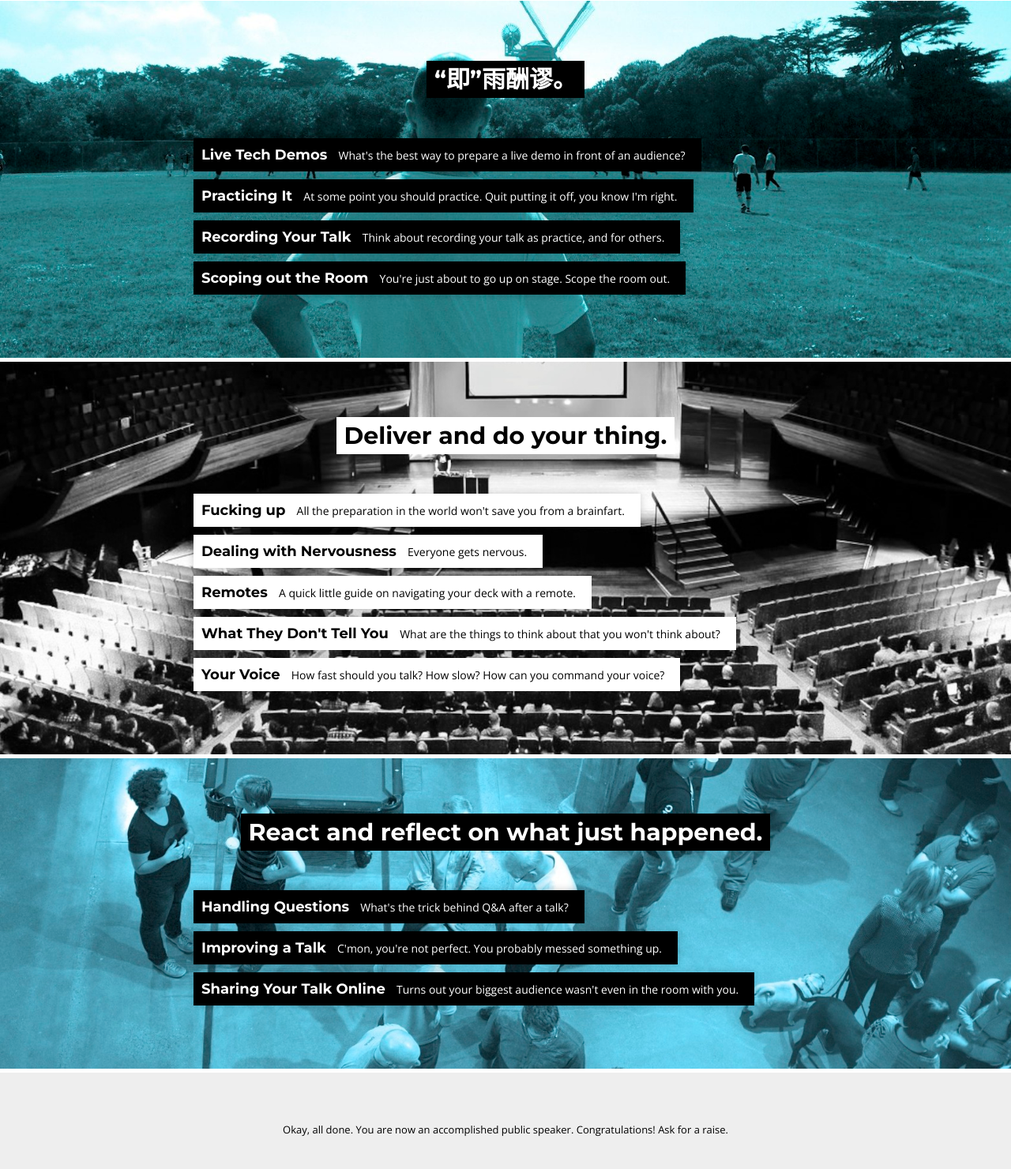
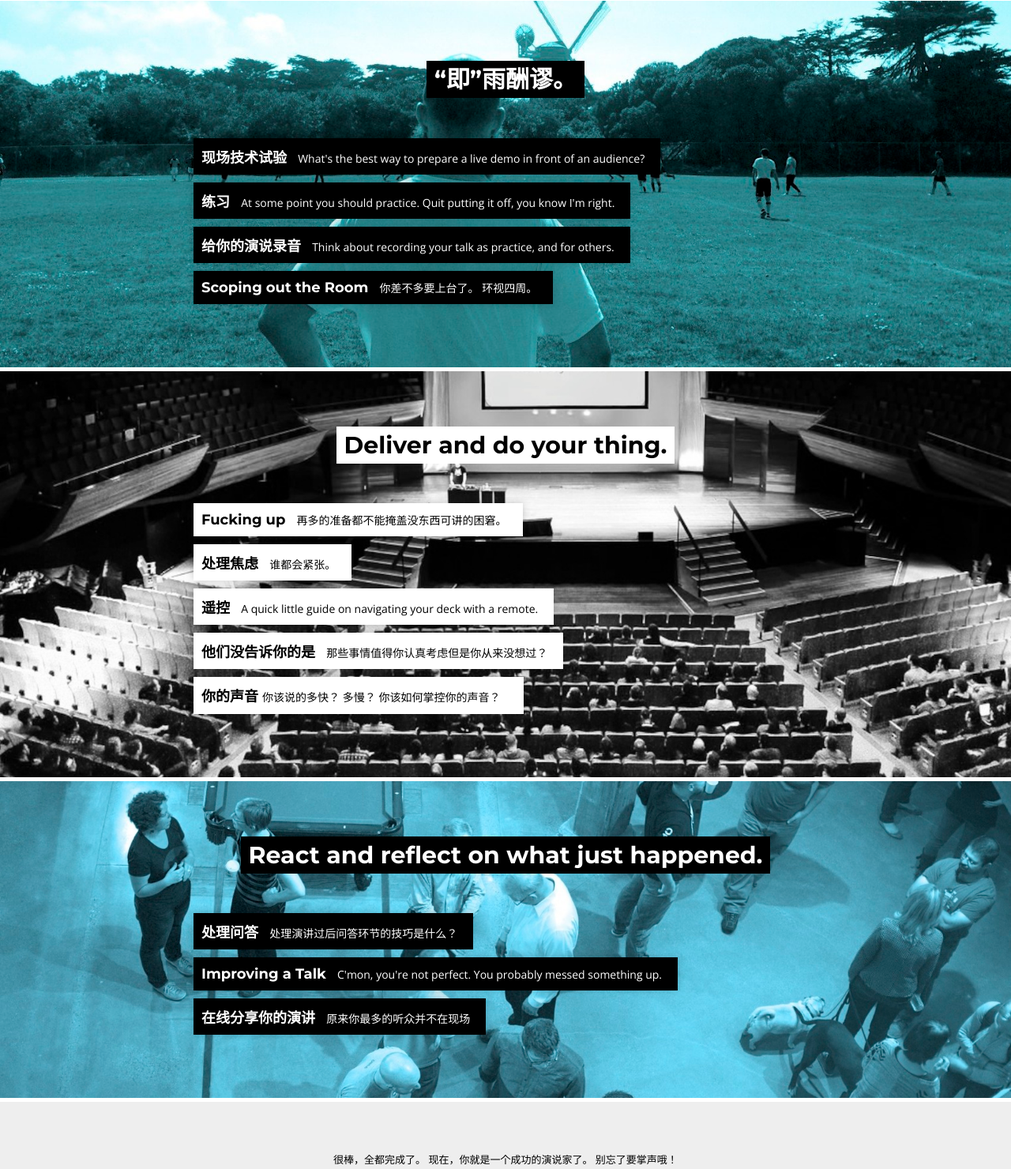
Before and after one commit to viztor/speaking, a plain HTML site: page index.html in a window 1280 px wide. Shown: the part 2607-4087 px from the top of the page at 79% size. Drawn offline with nearby package versions, Linux system fonts and the light colour scheme.

Commit message:
Update index.html

```diff
--- a/index.html
+++ b/index.html
@@ -355,7 +355,7 @@
 
         <li>
           <a href="prep/live-demos/index.html">
-            <span class="title">Live Tech Demos</span>
+            <span class="title">现场技术试验</span>
             <span class="excerpt">What's the best way to prepare a live demo in front of an audience?</span>
           </a>
         </li>
@@ -368,7 +368,7 @@
 
         <li>
           <a href="prep/practicing-it/index.html">
-            <span class="title">Practicing It</span>
+            <span class="title">练习</span>
             <span class="excerpt">At some point you should practice. Quit putting it off, you know I'm right.</span>
           </a>
         </li>
@@ -377,7 +377,7 @@
 
         <li>
           <a href="prep/recording-your-talk/index.html">
-            <span class="title">Recording Your Talk</span>
+            <span class="title">给你的演说录音</span>
             <span class="excerpt">Think about recording your talk as practice, and for others.</span>
           </a>
         </li>
@@ -391,7 +391,7 @@
         <li>
           <a href="prep/scoping-out-the-room/index.html">
             <span class="title">Scoping out the Room</span>
-            <span class="excerpt">You're just about to go up on stage. Scope the room out.</span>
+            <span class="excerpt">你差不多要上台了。 环视四周。</span>
           </a>
         </li>
 
@@ -438,7 +438,7 @@
         <li>
           <a href="deliver/fucking-up/index.html">
             <span class="title">Fucking up</span>
-            <span class="excerpt">All the preparation in the world won't save you from a brainfart.</span>
+            <span class="excerpt">再多的准备都不能掩盖没东西可讲的困窘。</span>
           </a>
         </li>
 
@@ -452,8 +452,8 @@
 
         <li>
           <a href="deliver/nervousness/index.html">
-            <span class="title">Dealing with Nervousness</span>
-            <span class="excerpt">Everyone gets nervous.</span>
+            <span class="title">处理焦虑</span>
+            <span class="excerpt">谁都会紧张。</span>
           </a>
         </li>
 
@@ -467,7 +467,7 @@
 
         <li>
           <a href="deliver/remotes/index.html">
-            <span class="title">Remotes</span>
+            <span class="title">遥控</span>
             <span class="excerpt">A quick little guide on navigating your deck with a remote.</span>
           </a>
         </li>
@@ -488,8 +488,8 @@
 
         <li>
           <a href="deliver/what-they-dont-tell-you-about-public-speaking/index.html">
-            <span class="title">What They Don't Tell You</span>
-            <span class="excerpt">What are the things to think about that you won't think about?</span>
+            <span class="title">他们没告诉你的是</span>
+            <span class="excerpt">那些事情值得你认真考虑但是你从来没想过？</span>
           </a>
         </li>
 
@@ -499,8 +499,8 @@
 
         <li>
           <a href="deliver/your-voice/index.html">
-            <span class="title">Your Voice</span>
-            <span class="excerpt">How fast should you talk? How slow? How can you command your voice?</span>
+            <span class="title">你的声音<span>
+            <span class="excerpt">你该说的多快？ 多慢？ 你该如何掌控你的声音？</span>
           </a>
         </li>
 
@@ -534,8 +534,8 @@
 
         <li>
           <a href="react/handling-questions/index.html">
-            <span class="title">Handling Questions</span>
-            <span class="excerpt">What's the trick behind Q&A after a talk?</span>
+            <span class="title">处理问答</span>
+            <span class="excerpt">处理演讲过后问答环节的技巧是什么？</span>
           </a>
         </li>
 
@@ -568,8 +568,8 @@
 
         <li>
           <a href="react/sharing-your-talk-online/index.html">
-            <span class="title">Sharing Your Talk Online</span>
-            <span class="excerpt">Turns out your biggest audience wasn't even in the room with you.</span>
+            <span class="title">在线分享你的演讲</span>
+            <span class="excerpt">原来你最多的听众并不在现场</span>
           </a>
         </li>
 
@@ -598,7 +598,7 @@
 
 <section class="about congrats">
   <div class="wrapper">
-    <p>Okay, all done. You are now an accomplished public speaker. Congratulations! Ask for a raise.</p>
+    <p>很棒，全都完成了。 现在，你就是一个成功的演说家了。 别忘了要掌声哦！</p>
   </div>
 </section>
 
```
